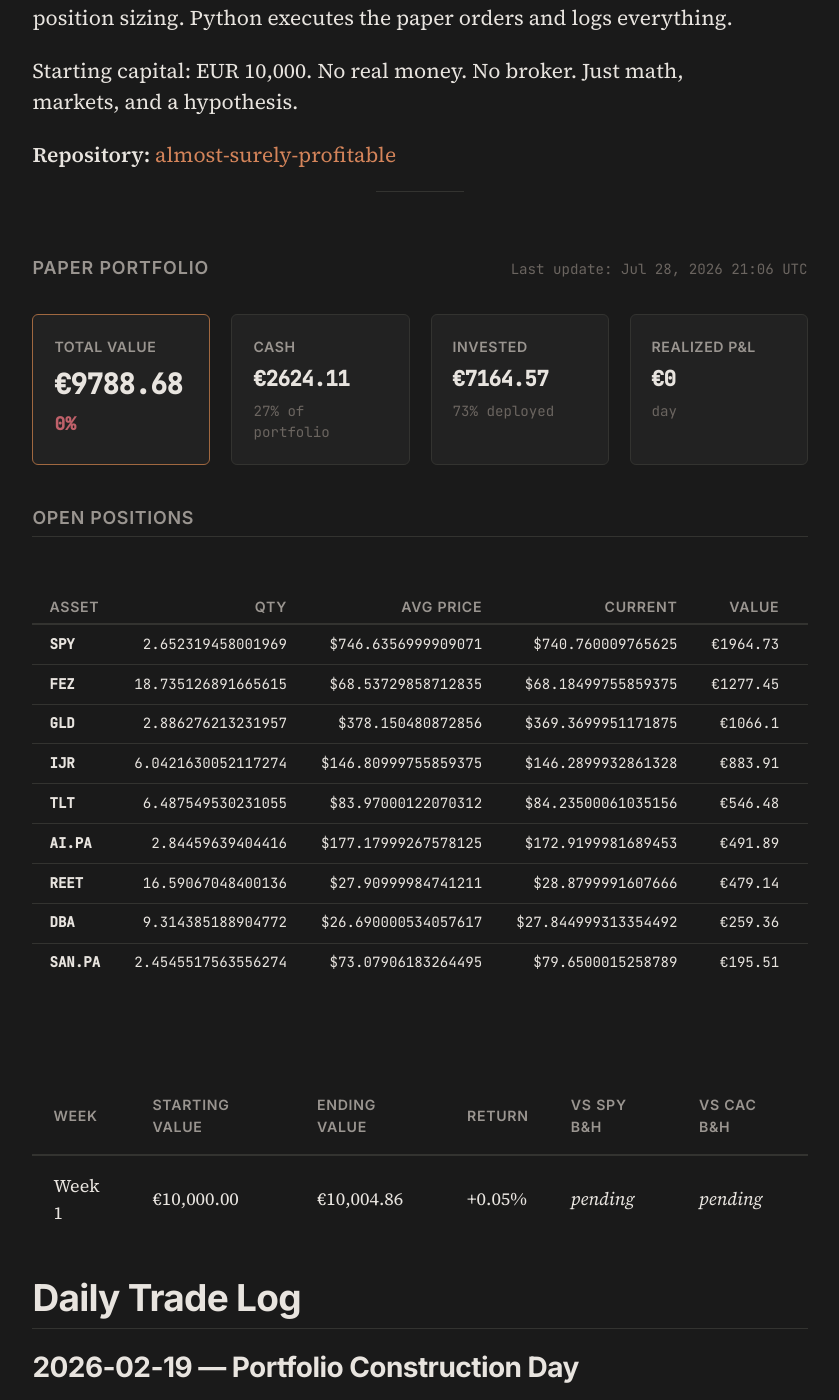
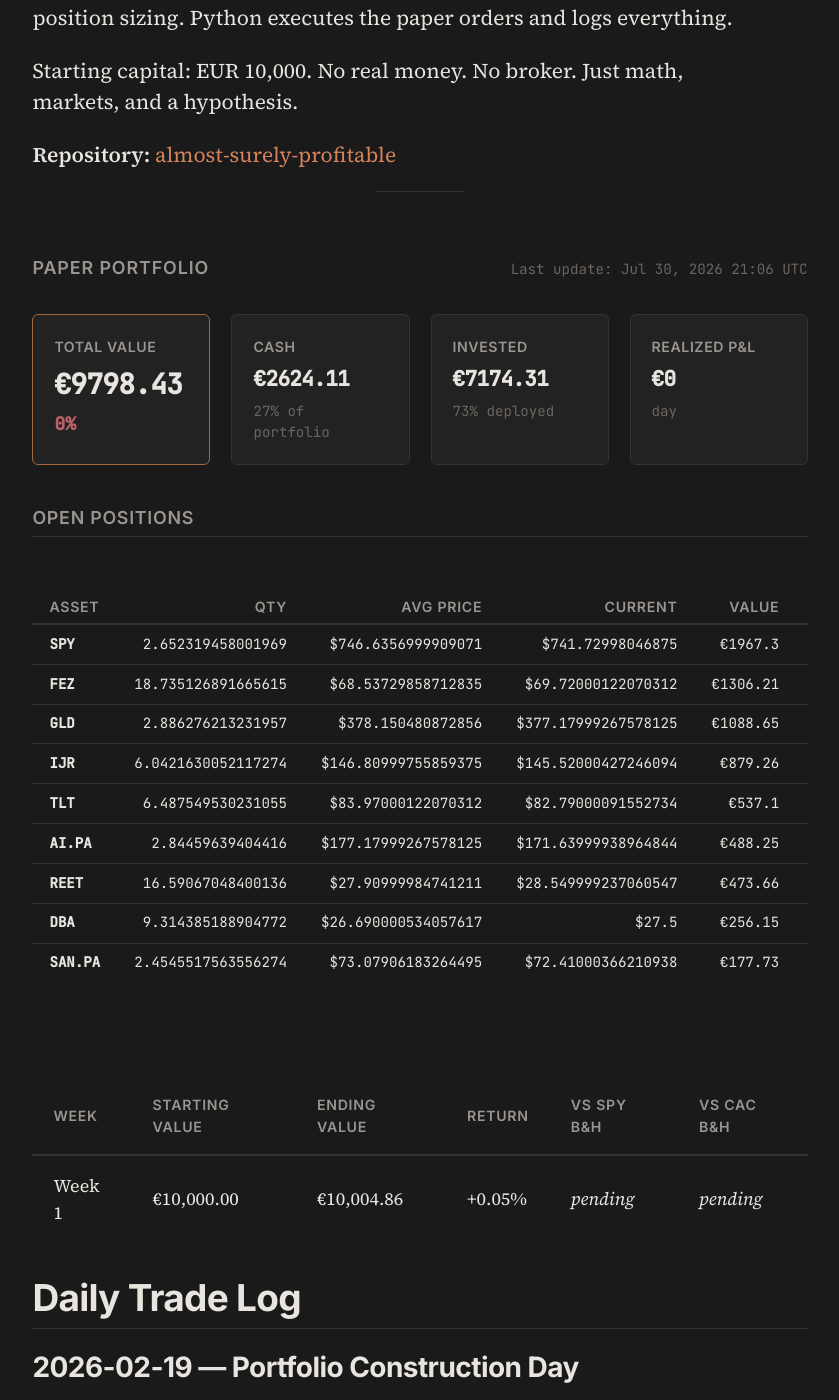
Before and after one commit to Alm0stSurely/alm0stsurely.github.io, a Jekyll site: the page built from trading.md, in a window 1280 px wide and 1400 px high, scrolled down 854 px. Shown: the whole window, without its empty margins (220-1059 px from the left). Built offline with Jekyll 4.4.1, drawn with Linux system fonts in a browser that asks for light colours.

```diff
--- a/_data/portfolio.json
+++ b/_data/portfolio.json
@@ -1,100 +1,100 @@
 {
   "cash": 2624.1136885596707,
-  "positions_value": 7164.567577104911,
-  "total_value": 9788.681265664582,
-  "last_updated": "2026-07-28T21:06:05.780431",
+  "positions_value": 7174.313235744953,
+  "total_value": 9798.426924304624,
+  "last_updated": "2026-07-30T21:06:56.415694",
   "realized_pnl": -354.450738869466,
-  "unrealized_pnl": -18.088484023567474,
+  "unrealized_pnl": -8.342825383525735,
   "positions": [
     {
       "ticker": "SPY",
       "quantity": 2.652319458001969,
       "avg_price": 746.6356999909071,
-      "current_price": 740.760009765625,
-      "market_value": 1964.732187611096,
-      "unrealized_pnl": -15.584207513707725,
-      "unrealized_pnl_pct": -0.007869554356098525,
-      "weight": 0.20071469631999553
+      "current_price": 741.72998046875,
+      "market_value": 1967.3048597806862,
+      "unrealized_pnl": -13.01153534411742,
+      "unrealized_pnl_pct": -0.006570432571355551,
+      "weight": 0.2007776222631065
     },
     {
       "ticker": "FEZ",
       "quantity": 18.735126891665615,
       "avg_price": 68.53729858712835,
-      "current_price": 68.18499755859375,
-      "market_value": 1277.454581368164,
-      "unrealized_pnl": -6.600404473660092,
-      "unrealized_pnl_pct": -0.005140281799796042,
-      "weight": 0.13050323600269295
+      "current_price": 69.72000122070312,
+      "market_value": 1306.2130697569546,
+      "unrealized_pnl": 22.15808391513042,
+      "unrealized_pnl_pct": 0.017256335717277416,
+      "weight": 0.1333084463299862
     },
     {
       "ticker": "GLD",
       "quantity": 2.886276213231957,
       "avg_price": 378.150480872856,
-      "current_price": 369.3699951171875,
-      "market_value": 1066.1038307883423,
-      "unrealized_pnl": -25.34290717720819,
-      "unrealized_pnl_pct": -0.02321955464766627,
-      "weight": 0.10891189546929858
+      "current_price": 377.17999267578125,
+      "market_value": 1088.6456409671111,
+      "unrealized_pnl": -2.801096998439334,
+      "unrealized_pnl_pct": -0.0025664074122944015,
+      "weight": 0.11110412409840678
     },
     {
       "ticker": "IJR",
       "quantity": 6.0421630052117274,
       "avg_price": 146.80999755859375,
-      "current_price": 146.2899932861328,
-      "market_value": 883.9079854661437,
-      "unrealized_pnl": -3.1419505776154892,
-      "unrealized_pnl_pct": -0.003542022213122051,
-      "weight": 0.09029898527461479
+      "current_price": 145.52000427246094,
+      "market_value": 879.255586333316,
+      "unrealized_pnl": -7.794349710443157,
+      "unrealized_pnl_pct": -0.008786821794053603,
+      "weight": 0.08973436176294342
     },
     {
       "ticker": "TLT",
       "quantity": 6.487549530231055,
       "avg_price": 83.97000122070312,
-      "current_price": 84.23500061035156,
-      "market_value": 546.4787386386989,
-      "unrealized_pnl": 1.7191966658252795,
-      "unrealized_pnl_pct": 0.003155881693414903,
-      "weight": 0.05582761597883092
+      "current_price": 82.79000091552734,
+      "market_value": 537.104231547358,
+      "unrealized_pnl": -7.655310425515609,
+      "unrealized_pnl_pct": -0.014052641276904526,
+      "weight": 0.05481535308643181
     },
     {
       "ticker": "AI.PA",
       "quantity": 2.84459639404416,
       "avg_price": 177.17999267578125,
-      "current_price": 172.9199981689453,
-      "market_value": 491.8876032495046,
-      "unrealized_pnl": -12.117965012793434,
-      "unrealized_pnl_pct": -0.02404331574068428,
-      "weight": 0.05025065071583051
+      "current_price": 171.63999938964844,
+      "market_value": 488.2465233375358,
+      "unrealized_pnl": -15.759044924762236,
+      "unrealized_pnl_pct": -0.031267600830474966,
+      "weight": 0.04982907226939244
     },
     {
       "ticker": "REET",
       "quantity": 16.59067048400136,
       "avg_price": 27.90999984741211,
-      "current_price": 28.8799991607666,
-      "market_value": 479.1385496545145,
-      "unrealized_pnl": 16.092938977571976,
-      "unrealized_pnl_pct": 0.03475454384298157,
-      "weight": 0.04894822261045236
+      "current_price": 28.549999237060547,
+      "market_value": 473.6636296605618,
+      "unrealized_pnl": 10.618018983619265,
+      "unrealized_pnl_pct": 0.022930827414812144,
+      "weight": 0.04834078299708061
     },
     {
       "ticker": "DBA",
       "quantity": 9.314385188904772,
       "avg_price": 26.690000534057617,
-      "current_price": 27.844999313354492,
-      "market_value": 259.3590491893726,
-      "unrealized_pnl": 10.758103523085879,
-      "unrealized_pnl_pct": 0.04327458809238474,
-      "weight": 0.026495811044447568
+      "current_price": 27.5,
+      "market_value": 256.14559269488126,
+      "unrealized_pnl": 7.544647028594511,
+      "unrealized_pnl_pct": 0.030348424493614693,
+      "weight": 0.026141501556695992
     },
     {
       "ticker": "SAN.PA",
       "quantity": 2.4545517563556274,
       "avg_price": 73.07906183264495,
-      "current_price": 79.6500015258789,
-      "market_value": 195.50505113907448,
-      "unrealized_pnl": 16.12871156493432,
-      "unrealized_pnl_pct": 0.08991549054477149,
-      "weight": 0.01997256278277655
+      "current_price": 72.41000366210938,
+      "market_value": 177.73410166654799,
+      "unrealized_pnl": -1.6422379075921754,
+      "unrealized_pnl_pct": -0.009155264911141764,
+      "weight": 0.01813904446495236
     }
   ]
 }
```
Also changed, not shown: _trading_analysis.md (+28 -92 lines).
